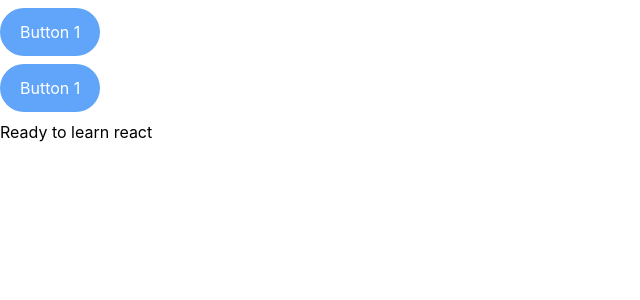
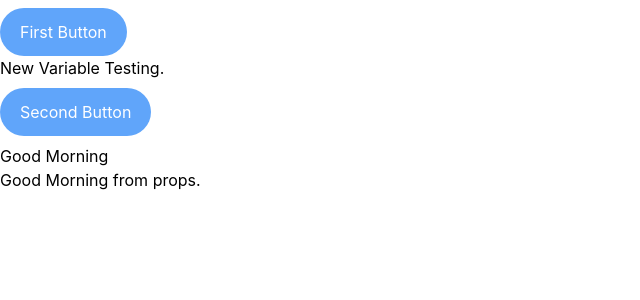
Before and after one commit to Rajkiran426/React, a React (Create React App) app in the folder my-app/: page / in a window 1280 px wide. Shown: the top 300 px of the page, without its empty margins (0-640 px from the left). Built offline with nearby package versions, Linux system fonts and the light colour scheme.

Commit message:
Props in React

```diff
--- a/my-app/src/App.js
+++ b/my-app/src/App.js
@@ -5,11 +5,11 @@ import Main from './components/MainPage/Main';
 function App() {
     return (
         <div className='container mx-auto'>
-            <Button />
-            <Button />
+            <Button name='First Button' text='New Variable Testing.' />
+            <Button name='Second Button' />
 
-            <Main />
-
+            <Main text='Good Morning' />
+            <Main text='Good Morning from props.' />
         </div>
     );
 }
--- a/my-app/src/components/Buttons/Button.js
+++ b/my-app/src/components/Buttons/Button.js
@@ -1,11 +1,49 @@
 //function Button() {
-const Button = () => {
+/*const Button = (props) => {
     return (
         <div className='my-2'>
             <button className='bg-blue-400 text-white px-5 hover:bg-blue-700 py-3 rounded-full'>
-                Button 1
+                {props.name}
+            </button>
+        </div>
+    );
+}
+    export default Button;
+    const Button = (props) => { //ES6 prrops data can not be change weather it is a class or mehtod with respect to the props.
+    props.name='Not supported !';
+    return (
+        <div className='my-2'>
+            <button className='bg-blue-400 text-white px-5 hover:bg-blue-700 py-3 rounded-full'>
+                {props.name}
             </button>
         </div>
     );
 }
 export default Button;
+
+pure function
+funcation sum(a,b){
+return a+b;
+}
+
+inpure function
+funcation add(a,c){
+a=10;
+c=20
+
+return a+c;
+}
+In React only pure function is available
+*/
+const Button = ({ name, text }) => { //ES6
+    return (
+        <div className='my-2'>
+            <button className='bg-blue-400 text-white px-5 hover:bg-blue-700 py-3 rounded-full'>
+                {name}
+            </button>
+            <p> {text}</p>
+        </div>
+
+    );
+}
+export default Button;
--- a/my-app/src/components/MainPage/Main.js
+++ b/my-app/src/components/MainPage/Main.js
@@ -4,7 +4,7 @@ class Main extends Component {
     render() {
         return (
             <div>
-                <div>Ready to learn react</div>
+                <div>{this.props.text}</div>
             </div>
         );
     }
```
